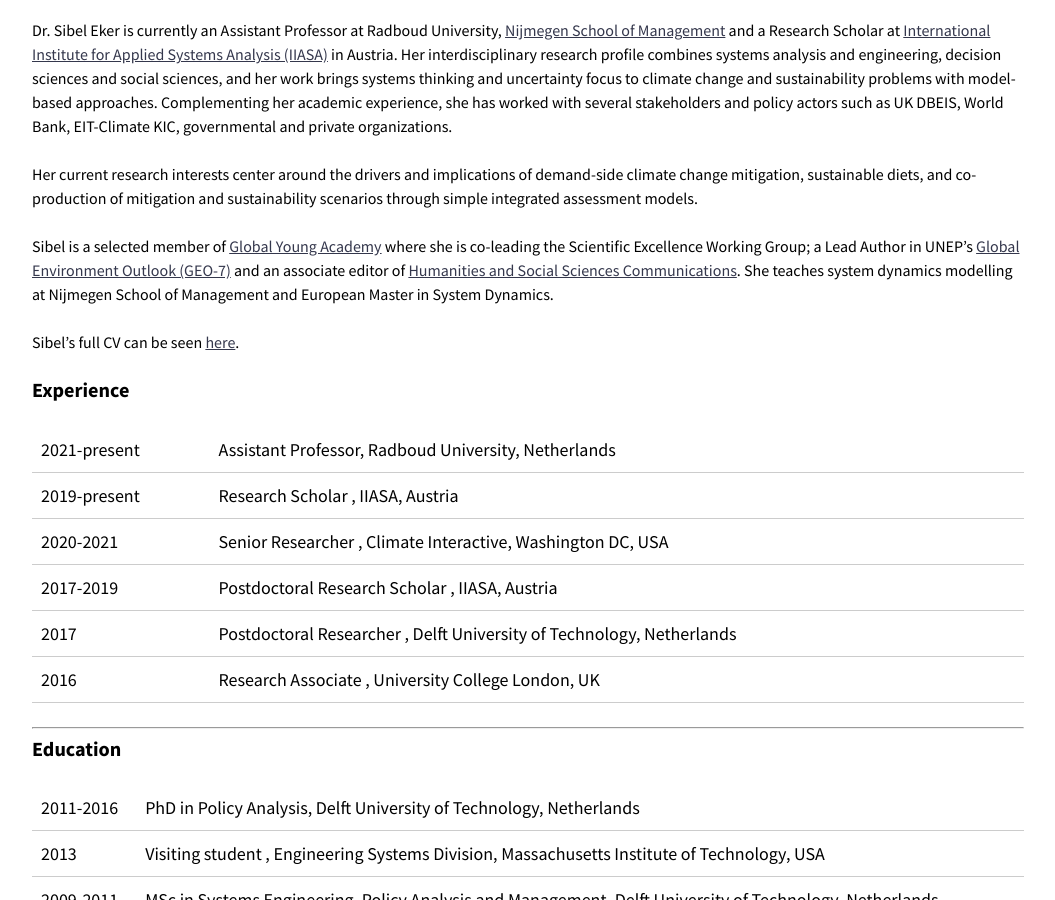
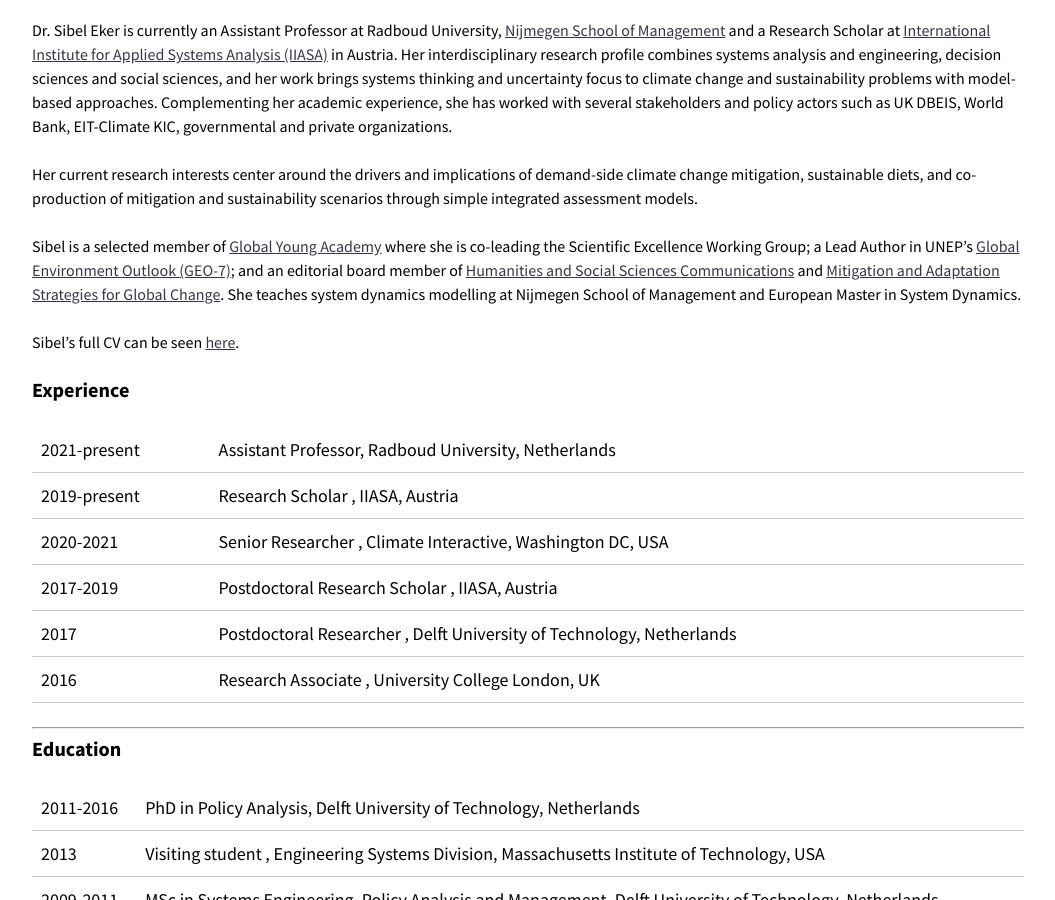
Before and after one commit to sibeleker/sibeleker.github.io, a Jekyll site: the page built from about.md, in a window 1280 px wide and 900 px high, scrolled down 323 px. Shown: the whole window, without its empty margins (112-1167 px from the left). Built offline with Jekyll 4.4.1, drawn with Linux system fonts in a browser that asks for light colours; nearby versions of some CDN libraries.

Commit message:
update about

```diff
--- a/about.md
+++ b/about.md
@@ -6,9 +6,9 @@ Dr. Sibel Eker is currently an Assistant Professor at Radboud University, [Nijme
 
 Her current research interests center around the drivers and implications of demand-side climate change mitigation, sustainable diets, and co-production of mitigation and sustainability scenarios through simple integrated assessment models.
 
-Sibel is a selected member of [Global Young Academy](https://globalyoungacademy.net/) where she is co-leading the Scientific Excellence Working Group; a Lead Author in UNEP's [Global Environment Outlook (GEO-7)](https://www.unep.org/geo/) and an associate editor of [Humanities and Social Sciences Communications](https://www.nature.com/palcomms/). She teaches system dynamics modelling at Nijmegen School of Management and European Master in System Dynamics.
+Sibel is a selected member of [Global Young Academy](https://globalyoungacademy.net/) where she is co-leading the Scientific Excellence Working Group; a Lead Author in UNEP's [Global Environment Outlook (GEO-7)](https://www.unep.org/geo/); and an editorial board member of [Humanities and Social Sciences Communications](https://www.nature.com/palcomms/) and [Mitigation and Adaptation Strategies for Global Change](https://www.springer.com/journal/11027). She teaches system dynamics modelling at Nijmegen School of Management and European Master in System Dynamics.
 
-Sibel's full CV can be seen [here](/Eker_CV_May23.pdf).
+Sibel's full CV can be seen [here](/Eker_CV_July23.pdf).
 
 ### Experience
 
```
Also changed, not shown: 1 other file.
